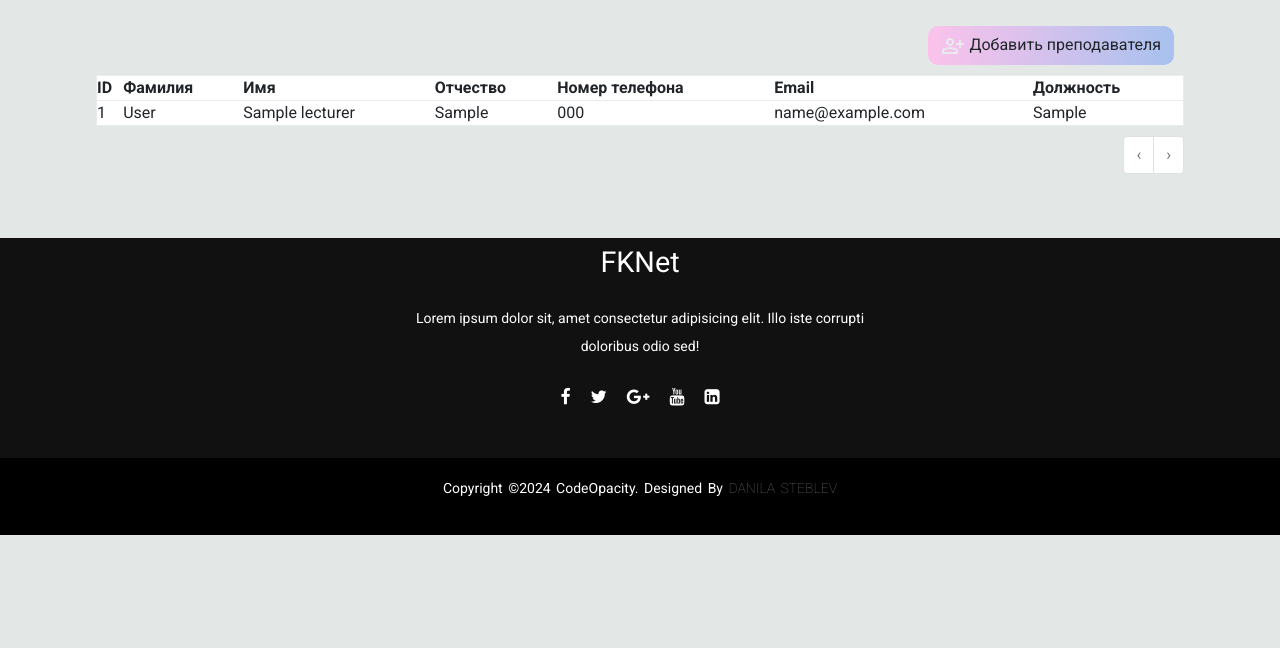
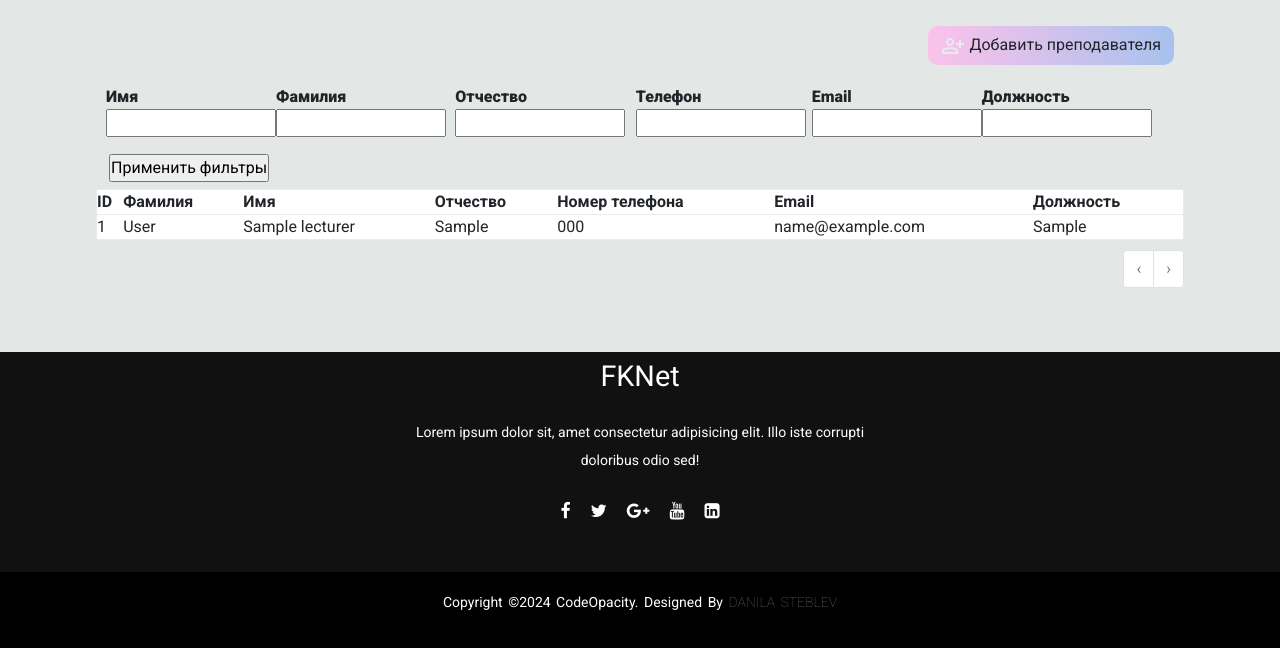
Before and after one commit to danielsteblev/faculty-service, a Flask app: a page that uses app/templates/lecturers.html in a window 1280 px wide. Shown: the part 80-728 px from the top of the page. Run offline with Flask 3, Linux system fonts and the light colour scheme; a user stored in the database is signed in; tables that the repository leaves empty hold one stand-in row (values such as "Sample post"); grey boxes marked "Sample" are stand-in pictures; some libraries are stand-ins or nearby versions.

Commit message:
new design

```diff
--- a/app/routes.py
+++ b/app/routes.py
@@ -25,8 +25,39 @@ def main():
 @app.route("/students/page=<int:page>")
 @login_required
 def get_students(page=1):
+    name = request.args.get('name')
+    surname = request.args.get('surname')
+    patronymic = request.args.get('patronymic')
+    group_id = request.args.get('group_id')
+    phone_number = request.args.get('phone_number')
+    email = request.args.get('email')
+    birthday = request.args.get('birth_date')
+    city = request.args.get('city')
+
+    # Формируем запрос к базе данных с учетом фильтров
+    query = Student.query
+    if name:
+        query = query.filter(Student.name.contains(name))
+    if surname:
+        query = query.filter(Student.surname.contains(surname))
+    if patronymic:
+        query = query.filter(Student.patronymic.contains(patronymic))
+    if group_id:
+        query = query.filter(Student.group_id == group_id)
+    if phone_number:
+        query = query.filter(Student.phone_number.contains(phone_number))
+    if email:
+        query = query.filter(Student.email.contains(email))
+    if birthday:
+        query = query.filter(Student.birthday == birthday)
+    if city:
+        query = query.filter(Student.city.contains(city))
+
+    # Выполняем запрос и получаем результат
+
     per_page = 20
-    students = Student.query.order_by(Student.stud_id).paginate(page=page, per_page=per_page, error_out=False)
+
+    students = query.order_by(Student.stud_id).paginate(page=page, per_page=per_page, error_out=False)
     # students = Student.query.order_by(Student.stud_id.asc()).all()
     groups = Group.query.order_by(Group.group_id.asc()).all()
     return render_template('students.html', rows=students, groups=groups, page=page, has_next=students.has_next,
@@ -93,10 +124,33 @@ def student_update(stud_id):
 @app.route("/lecturers/page=<int:page>")
 @login_required
 def get_lecturers(page=1):
+    name = request.args.get('name')
+    surname = request.args.get('surname')
+    patronymic = request.args.get('patronymic')
+    phone_number = request.args.get('phone_number')
+    email = request.args.get('email')
+    position = request.args.get('position')
+
+    # Формируем запрос к базе данных с учетом фильтров
+    query = Lecturer.query
+    if name:
+        query = query.filter(Lecturer.name.contains(name))
+    if surname:
+        query = query.filter(Lecturer.surname.contains(surname))
+    if patronymic:
+        query = query.filter(Lecturer.patronymic.contains(patronymic))
+    if phone_number:
+        query = query.filter(Lecturer.phone_number.contains(phone_number))
+    if email:
+        query = query.filter(Lecturer.email.contains(email))
+    if position:
+        query = query.filter(Lecturer.position == position)
+
     per_page = 20
-    # rows = Lecturer.query.get_or_404(Lecturer.lecturer_id.asc()).all()
-    lecturers = Lecturer.query.order_by(Lecturer.lecturer_id.asc()).paginate(page=page, per_page=per_page,
+
+    lecturers = query.order_by(Lecturer.lecturer_id).paginate(page=page, per_page=per_page,
                                                                              error_out=False)
+
     return render_template('lecturers.html', lecturers=lecturers, page=page, has_next=lecturers.has_next,
                            has_prev=lecturers.has_prev)
 
@@ -315,6 +369,7 @@ def logout():
     logout_user()
     return redirect('/students/page=1')
 
+
 @app.after_request
 def redirect_to_signin(response):
     if response.status_code == 401:
@@ -361,7 +416,6 @@ def user_info():
 
     # Вычисляем среднюю оценку
     average_mark = round(total_sum / total_count if total_count > 0 else 0)
-
 
     return render_template('profile.html', user=user,
                            attendance=attendance, user_in_statements=student_in_statements,
--- a/app/static/style.css
+++ b/app/static/style.css
@@ -188,6 +188,25 @@ table{
     float: right;
 }
 
+.filtered {
+    display: flex;
+    margin: 10px;
+}
+
+.filtered-input {
+    width: 170px;
+}
+
+.table-settings {
+    display: inline-block;
+}
+
+.filtered-span {
+    font-weight: 900;
+    font-color: #ededed
+
+}
+
 
 
 
--- a/app/templates/lecturers.html
+++ b/app/templates/lecturers.html
@@ -50,6 +50,43 @@
             </svg>
             Добавить преподавателя
         </a>
+    </div>
+
+    <div class="table-settings">
+        <div class="filtered-container">
+            <form method="get">
+                <div class="filtered">
+                    <div class="filtered-item">
+                        <span class="filtered-span">Имя</span>
+                        <input class="filtered-input" type="text" name="name"><br>
+                    </div>
+                    <div class="filtered-item">
+                        <span class="filtered-span">Фамилия</span>
+                        <input type="text" class="filtered-input" name="surname"><br>
+                    </div>
+                    <div class="filtered-item">
+                        <span class="filtered-span">Отчество</span>
+                        <input type="text" class="filtered-input" name="patronymic"><br>
+                    </div>
+                    <div class="filtered-item">
+                        <span class="filtered-span">Телефон</span>
+                        <input type="number" class="filtered-input" name="phone_number"><br>
+                    </div>
+                    <div class="filtered-item">
+                        <span class="filtered-span">Email</span>
+                        <input type="text" class="filtered-input" name="email"><br>
+                    </div>
+                    <div class="filtered-item">
+                        <span class="filtered-span">Должность</span>
+                        <input type="text" class="filtered-input" name="position"><br>
+                    </div>
+                </div>
+
+                <div class="btn">
+                    <input type="submit" value="Применить фильтры">
+                </div>
+            </form>
+        </div>
     </div>
 
     <div>
```
Also changed, not shown: app/templates/students.html (+46 -1 lines).
